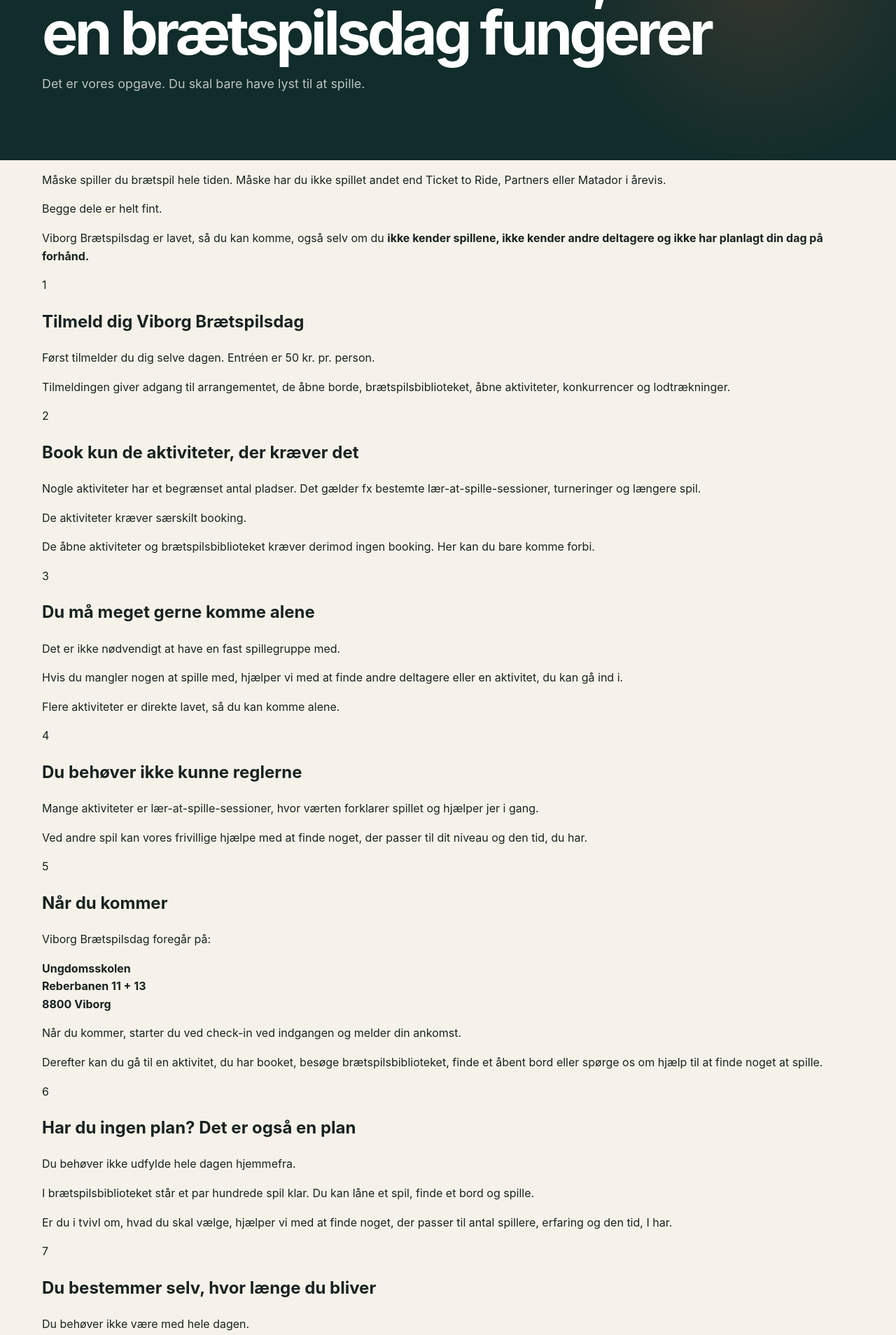
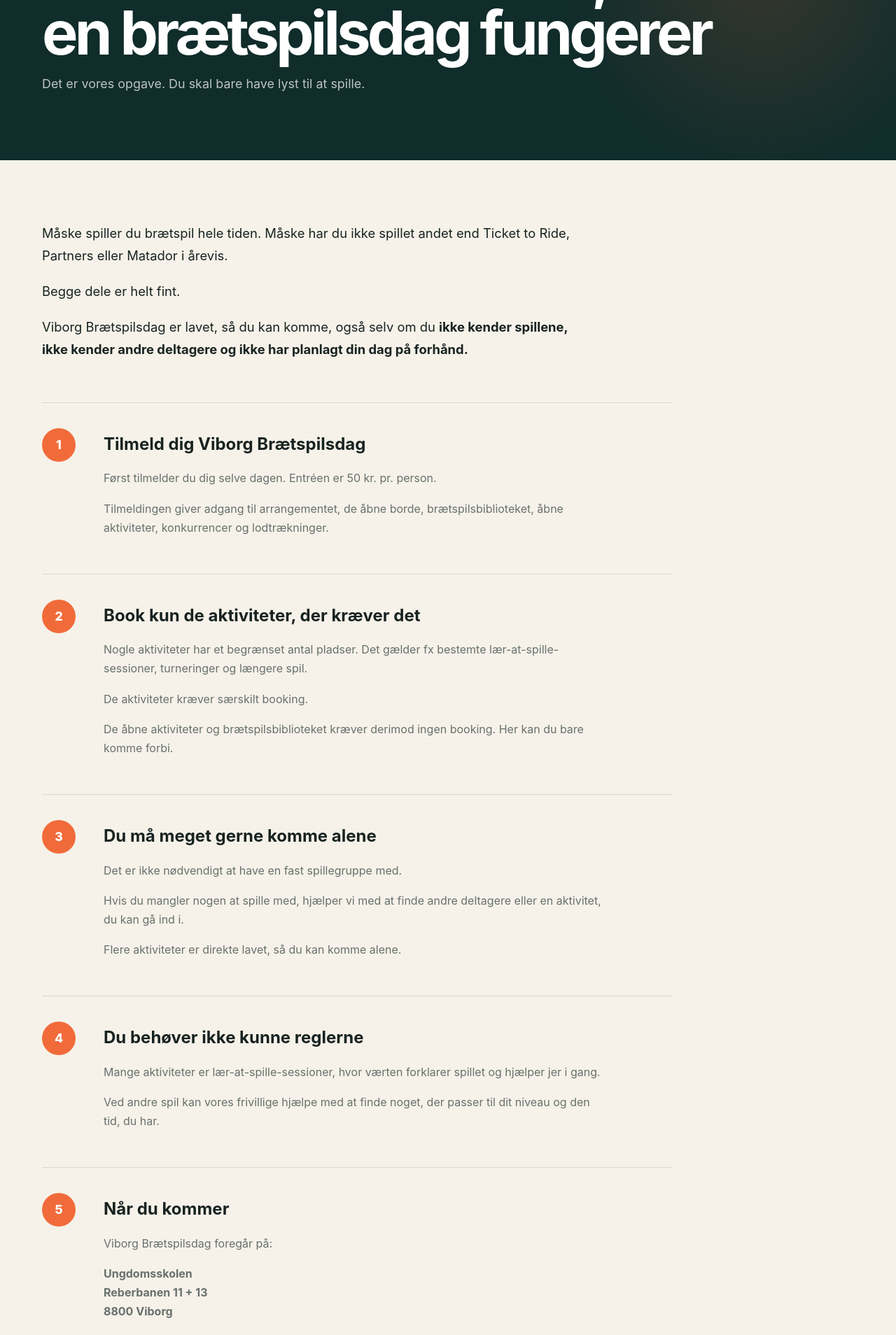
Before and after one commit to Andrejao/spilex, a Jekyll site: the page built from foerste-gang.html, in a window 1280 px wide. Shown: the part 317-2225 px from the top of the page at 70% size. Built offline with Jekyll 4.4.1, drawn with Linux system fonts in a browser that asks for light colours.

Commit message:
Update style.css

```diff
--- a/assets/css/style.css
+++ b/assets/css/style.css
@@ -159,6 +159,112 @@
     grid-template-columns: 1fr;
   }
 }
+
+
+.first-time-page {
+  padding: 70px 0 100px;
+}
+
+.intro-copy {
+  max-width: 760px;
+  margin-bottom: 60px;
+
+  font-size: 1.15rem;
+  line-height: 1.75;
+}
+
+.first-time-guide {
+  max-width: 900px;
+}
+
+.guide-step {
+  display: grid;
+  grid-template-columns: 64px 1fr;
+  gap: 24px;
+
+  padding: 36px 0;
+
+  border-top: 1px solid var(--line);
+}
+
+.guide-step:last-child {
+  border-bottom: 1px solid var(--line);
+}
+
+.guide-number {
+  display: flex;
+  align-items: center;
+  justify-content: center;
+
+  width: 48px;
+  height: 48px;
+
+  border-radius: 50%;
+
+  background: var(--accent);
+  color: #fff;
+
+  font-weight: 800;
+  font-size: 1.1rem;
+}
+
+.guide-step h2 {
+  margin: 4px 0 14px;
+}
+
+.guide-step p {
+  max-width: 720px;
+  color: var(--muted);
+  line-height: 1.7;
+}
+
+.first-time-reassurance {
+  margin-top: 80px;
+  padding: 40px;
+
+  background: var(--dark);
+  color: white;
+
+  border-radius: var(--radius-lg);
+}
+
+.reassurance-grid {
+  display: grid;
+  grid-template-columns: repeat(2, 1fr);
+  gap: 18px;
+
+  margin-top: 28px;
+}
+
+.reassurance-grid div {
+  padding: 22px;
+
+  background: rgba(255,255,255,0.08);
+  border-radius: var(--radius-sm);
+}
+
+.reassurance-grid strong,
+.reassurance-grid span {
+  display: block;
+}
+
+.reassurance-grid span {
+  margin-top: 7px;
+  opacity: 0.8;
+}
+
+@media (max-width: 650px) {
+
+  .guide-step {
+    grid-template-columns: 1fr;
+  }
+
+  .reassurance-grid {
+    grid-template-columns: 1fr;
+  }
+
+}
+
 
 /* =========================================================
    NEDTÆLLING
```
